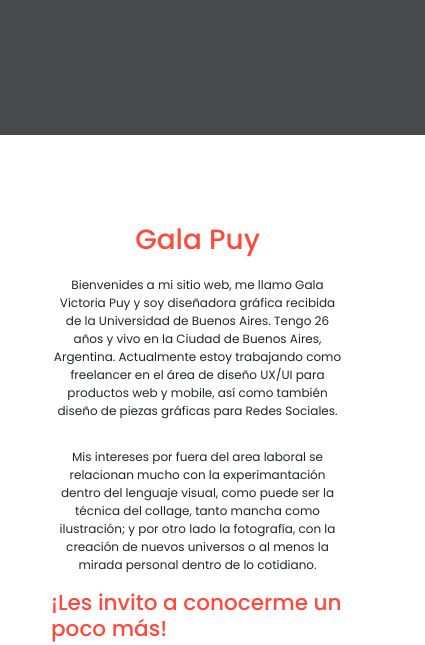
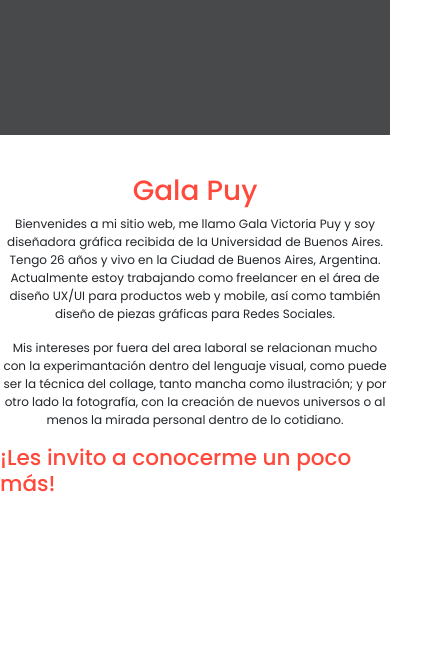
Before and after one commit to galapuy/camada-22570, a plain HTML site: page sobre_mi.html in a window 390 px wide. Shown: the part 574-1219 px from the top of the page, 425 px wide, since content can reach past the window. Drawn offline with nearby package versions, Linux system fonts and the light colour scheme.

Commit message:
New Responsive

```diff
--- a/css/style.css
+++ b/css/style.css
@@ -209,8 +209,14 @@
     #mainSobreMi #gridDerecha h1 {
       color: #FF493B; }
     #mainSobreMi #gridDerecha p {
-      font-weight: 600;
-      margin-top: 1em; }
+      width: 100%;
+      font-family: Poppins;
+      font-size: 12px;
+      font-style: normal;
+      font-weight: 400;
+      line-height: 18px;
+      letter-spacing: 0em;
+      text-align: center; }
     #mainSobreMi #gridDerecha h4 {
       color: #FF493B; }
 
@@ -370,11 +376,6 @@
   font-size: 160px;
   line-height: 160px; }
 
-.button {
-  background-color: black;
-  border: 1px solid white;
-  border-radius: 3px; }
-
 * {
   margin: 0;
   padding: 0; }
@@ -516,7 +517,7 @@ body {
     height: 150vh;
     font-family: 'Poppins', sans-serif; } }
 
-@media screen and (max-width: 950px) {
+@media screen and (max-width: 1024px) {
   body {
     width: 100vw;
     height: 80vh;
@@ -561,18 +562,20 @@ body {
         width: 320px;
         height: 320px; }
     #mainSobreMi #gridDerecha {
-      width: 493px;
-      height: 419px;
+      width: 100%;
+      height: 50%;
+      margin: 0;
+      margin-top: 10%;
       grid-area: gridDerecha;
       display: flex;
       flex-direction: column;
-      justify-content: space-between;
-      line-height: 2.0em;
-      margin-left: 15%; }
+      justify-content: center;
+      align-items: center;
+      line-height: 2.0em; }
       #mainSobreMi #gridDerecha h1 {
-        margin-top: -15%;
         color: #FF493B; }
       #mainSobreMi #gridDerecha p {
+        width: 100%;
         font-family: Poppins;
         font-size: 12px;
         font-style: normal;
@@ -709,16 +712,17 @@ body {
         width: 320px;
         height: 320px; }
     #mainSobreMi #gridDerecha {
-      width: 450px;
-      height: 319px;
+      width: 100%;
+      height: 50%;
+      margin: 0;
+      margin-top: 10%;
       grid-area: gridDerecha;
       display: flex;
       flex-direction: column;
-      justify-content: space-between;
-      line-height: 2.0em;
-      margin-left: 15%; }
+      justify-content: center;
+      align-items: center;
+      line-height: 2.0em; }
       #mainSobreMi #gridDerecha h1 {
-        margin-top: -15%;
         color: #FF493B; }
       #mainSobreMi #gridDerecha p {
         font-family: Poppins;
@@ -823,13 +827,12 @@ body {
     display: none !important; }
   #main {
     width: 100%;
-    height: 85%;
+    height: 150%;
     display: flex; }
     #main #morfologiaBienvenida img {
       width: 45px;
       height: 45px;
-      left: 280%;
-      top: -150%; }
+      left: 280%; }
     #main #textoBienvenida h1 {
       font-size: 50px;
       line-height: 50px; }
@@ -857,16 +860,16 @@ body {
         width: 320px;
         height: 320px; }
     #mainSobreMi #gridDerecha {
-      width: 293px;
-      height: 319px;
+      width: 100%;
+      height: 50%;
+      margin: 0;
+      margin-top: 10%;
       grid-area: gridDerecha;
       display: flex;
       flex-direction: column;
       justify-content: space-between;
-      line-height: 2.0em;
-      margin-left: 12%; }
+      line-height: 2.0em; }
       #mainSobreMi #gridDerecha h1 {
-        margin-top: -15%;
         color: #FF493B; }
       #mainSobreMi #gridDerecha p {
         font-family: Poppins;
```
